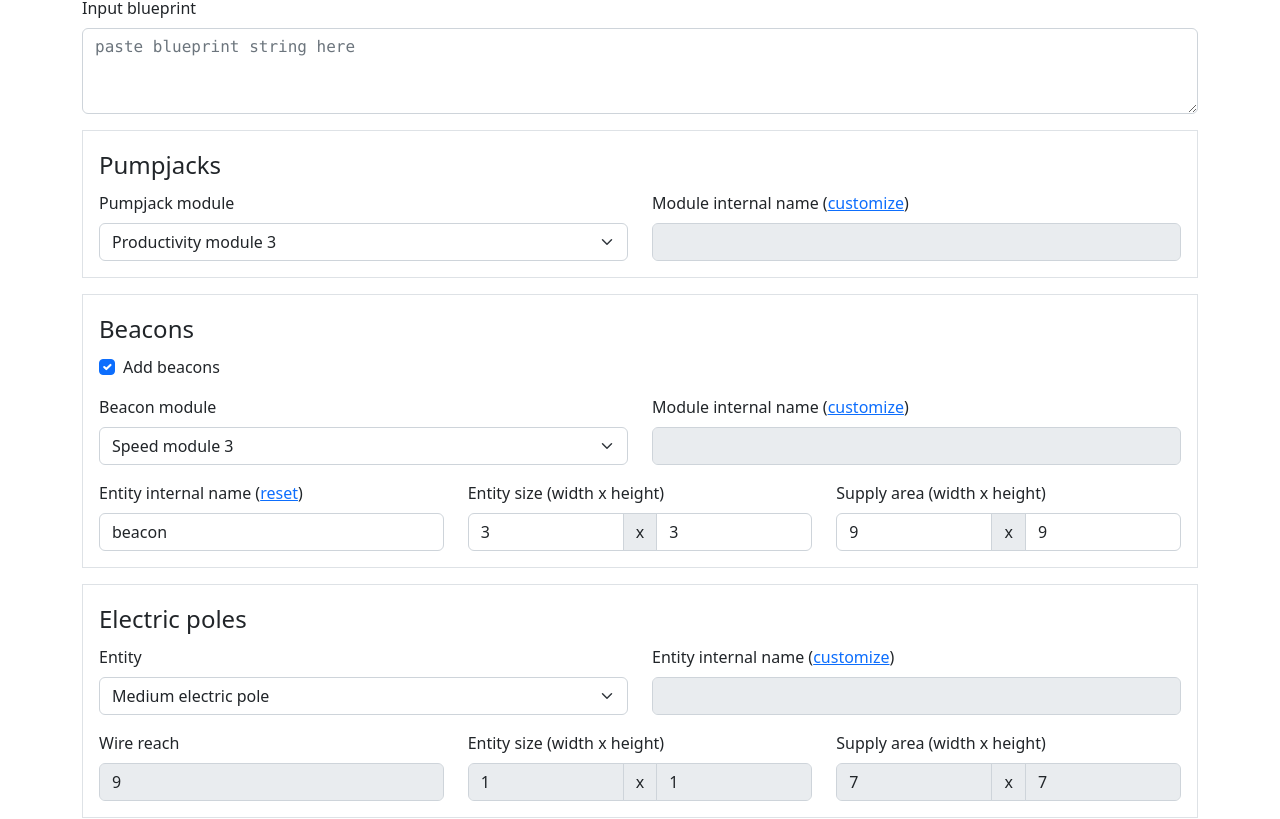
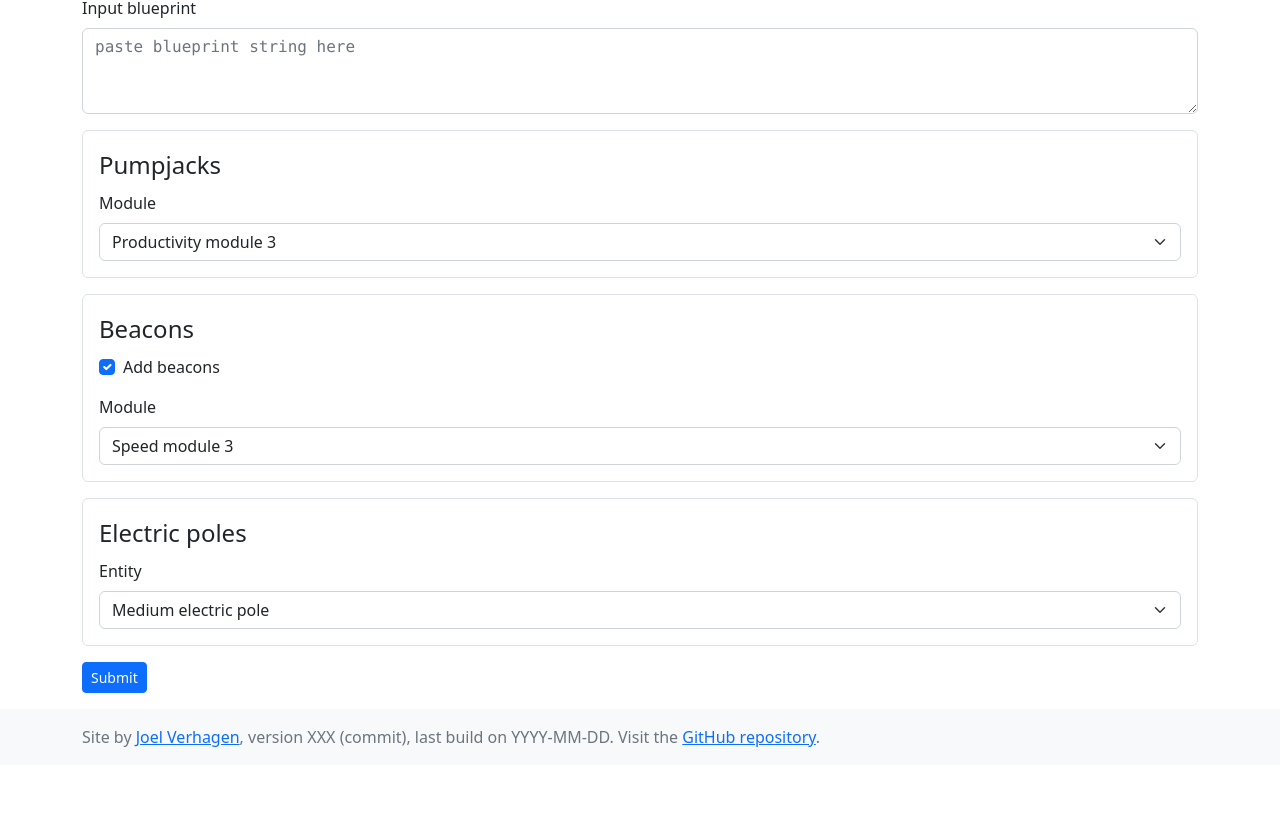
Before and after one commit to joelverhagen/FactorioTools, a Vue app in the folder src/vue/: page /oil-field in a window 1280 px wide. Shown: the part 219-1038 px from the top of the page. After the commit the page ends 1000 px from the top, so only its background shows below. Built offline with nearby package versions, Linux system fonts and the light colour scheme.

Commit message:
Polish off the UI

```diff
--- a/src/vue/src/components/BeaconForm.vue
+++ b/src/vue/src/components/BeaconForm.vue
@@ -1,19 +1,24 @@
 <template>
-  <fieldset class="border p-3 mb-3">
+  <fieldset class="border p-3 mb-3 rounded">
     <legend>Beacons</legend>
     <div class="form-check">
       <input type="checkbox" class="form-check-input" id="add-beacons" v-model="addBeacons">
       <label class="form-check-label" for="add-beacons">Add beacons</label>
     </div>
-    <ModuleSelect label="Beacon module" :show-advanced-options="showAdvancedOptions" :default-value="beaconModule"
-      v-if="addBeacons" class="mt-3" v-model="beaconModule" />
+    <ModuleSelect v-if="addBeacons" class="mt-3" label="Module" :showAdvancedOptions="showAdvancedOptions"
+      :defaultValue="beaconModule" :defaultIsCustom="beaconModuleIsCustom" v-model="beaconModule"
+      v-model:isCustom="beaconModuleIsCustom" :showProductivityModules="isCustom" />
     <div class="row" v-show="showAdvancedOptions && addBeacons">
-      <div class="col-lg-4 mt-3">
+      <div class="col-lg-3 mt-3">
         <label for="beacon-entity-name" class="form-label">Entity internal name (<a href="#"
             @click.prevent="reset">reset</a>)</label>
         <input type="text" class="form-control" id="beacon-entity-name" v-model="beaconEntityName">
       </div>
-      <div class="col-lg-4 mt-3">
+      <div class="col-lg-3 mt-3">
+        <label for="beacon-module-slots" class="form-label">Module slots</label>
+        <input type="number" min="1" max="99" class="form-control" id="beacon-module-slots" v-model="beaconModuleSlots" required>
+      </div>
+      <div class="col-lg-3 mt-3">
         <p class="form-label">Entity size (<label for="beacon-width">width</label> x <label
             for="beacon-height">height</label>)</p>
         <div class="input-group">
@@ -22,7 +27,7 @@
           <input type="number" min="1" max="9" class="form-control" id="beacon-height" v-model="beaconHeight" required>
         </div>
       </div>
-      <div class="col-lg-4 mt-3">
+      <div class="col-lg-3 mt-3">
         <p class="form-label">Supply area (<label for="beacon-supply-width">width</label> x <label
             for="beacon-supply-height">height</label>)</p>
         <div class="input-group">
@@ -55,6 +60,8 @@ export default {
       storeToRefs(useOilFieldStore()),
       'addBeacons',
       'beaconModule',
+      'beaconModuleIsCustom',
+      'beaconModuleSlots',
       'beaconEntityName',
       'beaconSupplyWidth',
       'beaconSupplyHeight',
@@ -71,9 +78,15 @@ export default {
       }
     }
   },
+  computed: {
+    isCustom() {
+      return this.beaconEntityName != 'beacon'
+    }
+  },
   methods: {
     reset() {
       this.beaconEntityName = 'beacon'
+      this.beaconModuleSlots = 2
       this.beaconWidth = 3;
       this.beaconHeight = 3;
       this.beaconSupplyWidth = 9;
--- a/src/vue/src/components/CustomizeSelect.vue
+++ b/src/vue/src/components/CustomizeSelect.vue
@@ -1,9 +1,8 @@
 <template>
   <div class="row">
-    <div :class="[showAdvancedOptions ? 'col-lg-6' : '']">
+    <div :class="showAdvancedOptions ? 'col-lg-6' : ''">
       <label :for="idPrefix + '-select'" class="form-label">{{ label }}</label>
-      <select class="form-select" :id="idPrefix + '-select'" v-model="selectValue" ref="selectEl"
-        @change="onSelectChange" required>
+      <select class="form-select" :id="idPrefix + '-select'" v-model="selectValue" ref="selectEl" required>
         <slot></slot>
         <option value="custom" v-show="showAdvancedOptions">Custom</option>
       </select>
@@ -32,6 +31,10 @@ export default {
       type: String,
       default: ''
     },
+    defaultIsCustom: {
+      type: Boolean,
+      required: true
+    },
     customLabel: {
       type: String,
       required: true
@@ -44,33 +47,38 @@ export default {
       }
     }
   },
+  mounted() {
+    const options = this.getSelectEl().options;
+    for (let i = 0; i < options.length - 1; i++) {
+      this.allowedValues.push(options[i].value)
+    }
+  },
   watch: {
     showAdvancedOptions: function (newVal: boolean) {
       if (!newVal && this.selectValue == 'custom') {
-        this.selectValue = this.defaultValue
-        this.customValue = this.defaultValue
+        this.selectValue = this.allowedValues.includes(this.defaultValue) ? this.defaultValue : this.allowedValues[0]
       }
+    },
+    defaultValue: function (newVal: string) {
+      if (newVal != this.customValue) {
+        this.selectValue = newVal
+      }
+    },
+    selectValue: function (newVal: string) {
+      const isCustom = this.selectValue == 'custom';
+      this.$emit('update:isCustom', isCustom)
+      this.customValue = isCustom ? '' : newVal
     },
     customValue: function (newVal: string) {
       this.$emit('update:modelValue', newVal)
-      this.$emit('update:isCustom', this.selectValue == 'custom')
     }
   },
   data() {
-    console.log("defaultValue: " + this.defaultValue)
     return {
-      mapping: new Map<string, string>(),
-      selectValue: this.defaultValue,
-      customValue: ''
+      allowedValues: new Array<string>(),
+      selectValue: this.defaultIsCustom ? 'custom' : this.defaultValue,
+      customValue: this.defaultValue,
     }
-  },
-  mounted() {
-    this.mapping.clear()
-    const options = this.getSelectEl().options;
-    for (let i = 0; i < options.length; i++) {
-      this.mapping.set(options[i].value, options[i].textContent ?? "")
-    }
-    // this.customValue = this.selectValue
   },
   methods: {
     customize() {
@@ -80,19 +88,11 @@ export default {
       }
       this.focusCustom()
     },
-    getCustomEl(): HTMLInputElement {
-      return this.$refs.customEl as HTMLInputElement
-    },
     getSelectEl(): HTMLSelectElement {
       return this.$refs.selectEl as HTMLSelectElement
     },
-    onSelectChange(event: Event) {
-      const target = event.target as HTMLSelectElement;
-      if (target.value != 'custom') {
-        this.customValue = target.value;
-      } else {
-        this.customValue = '';
-      }
+    getCustomEl(): HTMLInputElement {
+      return this.$refs.customEl as HTMLInputElement
     },
     focusCustom() {
       this.$nextTick(() => this.getCustomEl().focus())
--- a/src/vue/src/components/ElectricPoleForm.vue
+++ b/src/vue/src/components/ElectricPoleForm.vue
@@ -1,9 +1,9 @@
 <template>
-  <fieldset class="border p-3 mb-3">
+  <fieldset class="border p-3 mb-3 rounded">
     <legend>Electric poles</legend>
-    <CustomizeSelect custom-label="Entity" label="Entity" id-prefix="electric-pole"
-      :show-advanced-options="showAdvancedOptions" :default-value="electricPoleEntityName" v-model="electricPoleEntityName"
-      v-model:isCustom="isCustom">
+    <CustomizeSelect custom-label="Entity" label="Entity" idPrefix="electric-pole"
+      :showAdvancedOptions="showAdvancedOptions" :defaultValue="electricPoleEntityName"
+      :defaultIsCustom="electricPoleIsCustom" v-model="electricPoleEntityName" v-model:isCustom="electricPoleIsCustom">
       <option value="small-electric-pole">Small electric pole</option>
       <option value="medium-electric-pole">Medium electric pole</option>
       <option value="big-electric-pole">Big electric pole</option>
@@ -13,17 +13,17 @@
       <div class="col-lg-4 mt-3">
         <label class="form-label" for="electric-pole-wire-reach">Wire reach</label>
         <input type="text" pattern="\d+(\.\d+)" min="1" max="99" class="form-control" id="electric-pole-wire-reach"
-          v-model="electricPoleWireReach" :disabled="!isCustom" required>
+          v-model="electricPoleWireReach" :disabled="!electricPoleIsCustom" required>
       </div>
       <div class="col-lg-4 mt-3">
         <p class="form-label">Entity size (<label for="electric-pole-width">width</label> x <label
             for="electric-pole-height">height</label>)</p>
         <div class="input-group">
           <input type="number" min="0" max="9" class="form-control" id="electric-pole-width" v-model="electricPoleWidth"
-            :disabled="!isCustom" required>
+            :disabled="!electricPoleIsCustom" required>
           <span class="input-group-text">x</span>
           <input type="number" min="1" max="9" class="form-control" id="electric-pole-height" v-model="electricPoleHeight"
-            :disabled="!isCustom" required>
+            :disabled="!electricPoleIsCustom" required>
         </div>
       </div>
       <div class="col-lg-4 mt-3">
@@ -31,10 +31,10 @@
             for="electric-pole-supply-height">height</label>)</p>
         <div class="input-group">
           <input type="number" min="1" max="99" class="form-control" id="electric-pole-supply-width"
-            v-model="electricPoleSupplyWidth" :disabled="!isCustom" required>
+            v-model="electricPoleSupplyWidth" :disabled="!electricPoleIsCustom" required>
           <span class="input-group-text">x</span>
           <input type="number" min="1" max="99" class="form-control" id="electric-pole-supply-height"
-            v-model="electricPoleSupplyHeight" :disabled="!isCustom" required>
+            v-model="electricPoleSupplyHeight" :disabled="!electricPoleIsCustom" required>
         </div>
       </div>
     </div>
@@ -55,17 +55,15 @@ export default {
     }
   },
   data() {
-    const storeData = pick(
+    return pick(
       storeToRefs(useOilFieldStore()),
       'electricPoleEntityName',
+      'electricPoleIsCustom',
       'electricPoleWidth',
       'electricPoleHeight',
       'electricPoleSupplyWidth',
       'electricPoleSupplyHeight',
       'electricPoleWireReach');
-    return Object.assign({}, storeData, {
-      isCustom: false
-    });
   },
   watch: {
     electricPoleEntityName: function (newVal: string) {
--- a/src/vue/src/components/ModuleSelect.vue
+++ b/src/vue/src/components/ModuleSelect.vue
@@ -1,6 +1,7 @@
 <template>
-  <CustomizeSelect custom-label="Module" :label="label" :show-advanced-options="showAdvancedOptions"
-    :default-value="defaultValue" @update:modelValue="newVal => $emit('update:modelValue', newVal)">
+  <CustomizeSelect :defaultIsCustom="isCustom" @update:isCustom="newVal => $emit('update:isCustom', newVal)"
+    customLabel="Module" :label="label" :showAdvancedOptions="showAdvancedOptions" :defaultValue="defaultValue"
+    @update:modelValue="newVal => $emit('update:modelValue', newVal)">
     <option value="">None</option>
     <option value="efficiency-module">Efficiency module</option>
     <option value="efficiency-module-2">Efficiency module 2</option>
@@ -32,6 +33,10 @@ export default {
     },
     defaultValue: {
       type: String
+    },
+    isCustom: {
+      type: Boolean,
+      required: true
     }
   },
   components: { CustomizeSelect }
--- a/src/vue/src/components/PlannerForm.vue
+++ b/src/vue/src/components/PlannerForm.vue
@@ -1,5 +1,5 @@
 <template>
-  <fieldset class="border p-3 mb-3">
+  <fieldset class="border p-3 mb-3 rounded">
     <legend>Planner options</legend>
     <div class="form-check">
       <input type="checkbox" class="form-check-input" id="use-underground-pipes" v-model="useUndergroundPipes">
@@ -13,7 +13,7 @@
       <input type="checkbox" class="form-check-input" id="validate-solution" v-model="validateSolution">
       <label class="form-check-label" for="validate-solution">Validate solution</label>
     </div>
-    <fieldset class="border p-3 mt-3">
+    <fieldset class="border p-3 mt-3 rounded">
       <legend>Pipe strategies</legend>
       <div class="form-check">
         <input type="checkbox" class="form-check-input" id="pipes-fbe" v-model="pipeStrategyFbe">
@@ -40,7 +40,7 @@
             href="https://home.engineering.iastate.edu/~cnchu/flute.html">FLUTE</a></label>
       </div>
     </fieldset>
-    <fieldset class="border p-3 mt-3">
+    <fieldset class="border p-3 mt-3 rounded">
       <legend>Beacon strategies</legend>
       <div class="form-check">
         <input type="checkbox" class="form-check-input" id="beacons-fbe" v-model="beaconStrategyFbe">
--- a/src/vue/src/components/PumpjacksForm.vue
+++ b/src/vue/src/components/PumpjacksForm.vue
@@ -1,8 +1,9 @@
 <template>
-  <fieldset class="border p-3 mb-3">
+  <fieldset class="border p-3 mb-3 rounded">
     <legend>Pumpjacks</legend>
-    <ModuleSelect label="Pumpjack module" :show-advanced-options="showAdvancedOptions" show-productivity-modules
-      :default-value="pumpjackModule" v-model="pumpjackModule" />
+    <ModuleSelect label="Module" :showAdvancedOptions="showAdvancedOptions" showProductivityModules
+      :defaultValue="pumpjackModule" :defaultIsCustom="pumpjackModuleIsCustom" v-model="pumpjackModule"
+      v-model:isCustom="pumpjackModuleIsCustom" />
   </fieldset>
 </template>
 
@@ -20,7 +21,7 @@ export default {
     }
   },
   data() {
-    return pick(storeToRefs(useOilFieldStore()), 'pumpjackModule');
+    return pick(storeToRefs(useOilFieldStore()), 'pumpjackModule', 'pumpjackModuleIsCustom');
   },
   components: { ModuleSelect }
 }
--- a/src/vue/src/stores/OilFieldStore.ts
+++ b/src/vue/src/stores/OilFieldStore.ts
@@ -2,17 +2,21 @@ import { defineStore } from 'pinia'
 
 export const useOilFieldStore = defineStore('OilFieldStore', {
   state: () => ({
-    showAdvancedOptions: true,
+    showAdvancedOptions: false,
     inputBlueprint: '',
     pumpjackModule: 'productivity-module-3',
+    pumpjackModuleIsCustom: false,
     addBeacons: true,
     beaconModule: 'speed-module-3',
+    beaconModuleIsCustom: false,
+    beaconModuleSlots: 2,
     beaconEntityName: 'beacon',
     beaconSupplyWidth: 9,
     beaconSupplyHeight: 9,
     beaconWidth: 3,
     beaconHeight: 3,
     electricPoleEntityName: 'medium-electric-pole',
+    electricPoleIsCustom: false,
     electricPoleWidth: 1,
     electricPoleHeight: 1,
     electricPoleSupplyWidth: 7,
```
Also changed, not shown: src/vue/src/views/OilField.vue (line endings or trailing spaces).
